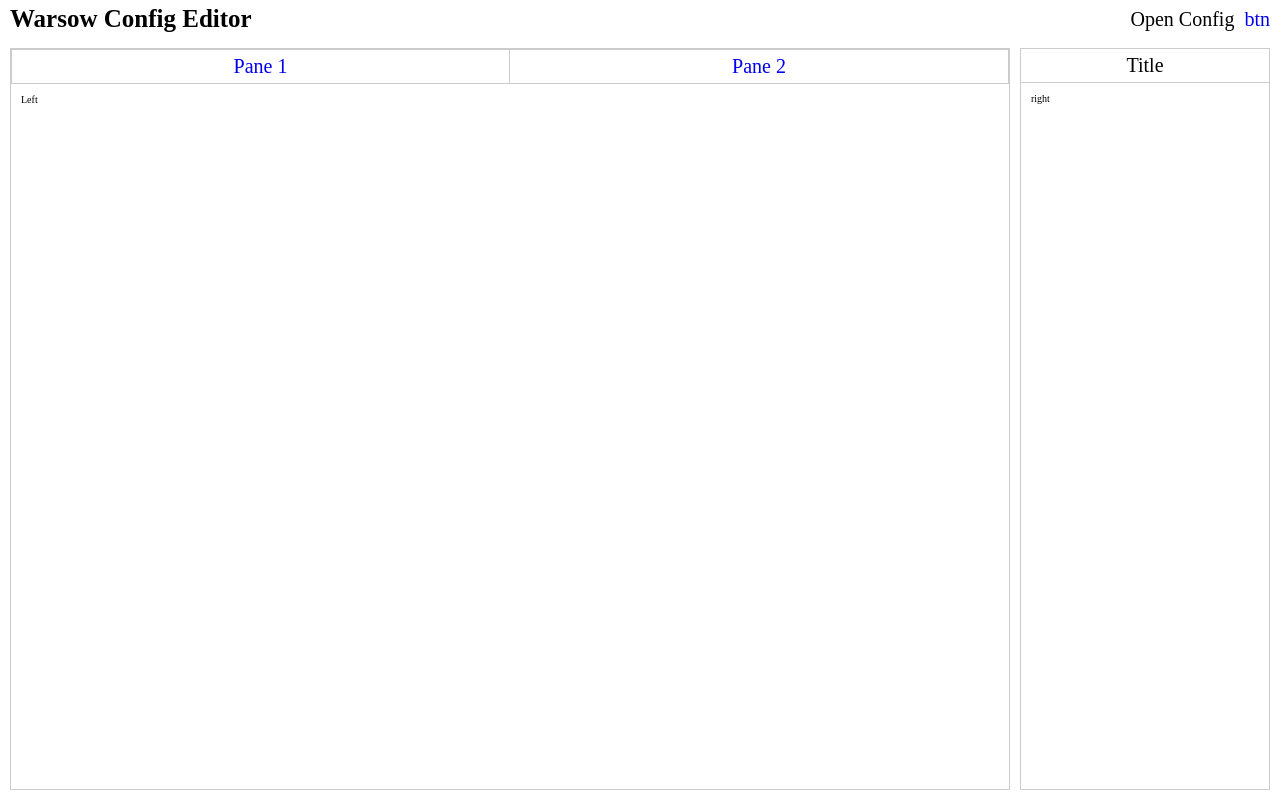
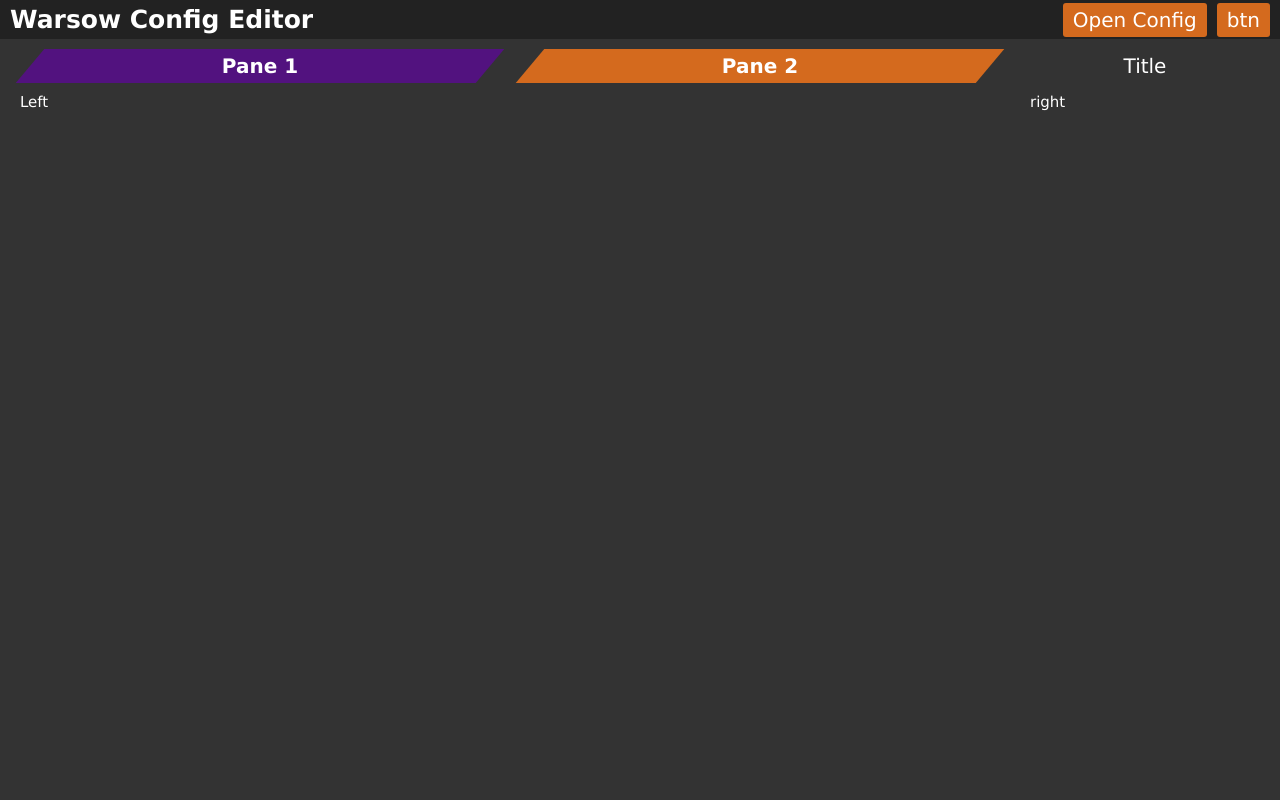
Before and after one commit to slice3984/warsow-config-editor, a website built with Parcel: page index.html in a window 1280 px wide. Built offline with nearby package versions, Linux system fonts and the light colour scheme.

Commit message:
basic styling

```diff
--- a/index.html
+++ b/index.html
@@ -15,16 +15,16 @@
         <ul>
             <li>
                 <input type="file" name="" id="open-config">
-                <label id="open-config" for="open-config">Open Config</label>
+                <label id="open-config" for="open-config" class="btn">Open Config</label>
             </li>
-            <li><a href="#">btn</a></li>
+            <li><a href="#" class="btn">btn</a></li>
         </ul>
     </header>
     <main class="main">
         <div class="main__left">
             <nav class="editor-nav">
                 <ul>
-                    <li><a href="#">Pane 1</a></li>
+                    <li class="selected"><a href="#">Pane 1</a></li>
                     <li><a href="#">Pane 2</a></li>
                 </ul>
             </nav>
--- a/src/sass/_base.scss
+++ b/src/sass/_base.scss
@@ -8,6 +8,7 @@
 
 html {
   font-size: 62.5%;
+  font-family: Verdana, Geneva, Tahoma, sans-serif;
   height: 100%;
 }
 
@@ -23,6 +24,8 @@
   justify-content: space-between;
   align-items: center;
   padding: 0.5rem 1rem;
+  background-color: $color-bg-darker;
+  color: $color-white;
 
   h1 {
     font-size: 2.5rem;
@@ -55,15 +58,16 @@
   justify-content: space-between;
   flex-grow: 1;
   padding: 1rem;
+  font-size: 1.5rem;
+  color: $color-white;
+  background-color: $color-bg;
 
   &__left {
-    border: 1px solid #ccc;
     width: 80%;
     margin-right: 1rem;
   }
 
   &__right {
-    border: 1px solid #ccc;
     width: 20%;
   }
 }
@@ -78,30 +82,52 @@
     display: flex;
     list-style: none;
     justify-content: space-around;
-    border: 1px solid #ccc;
+    background-color: $color-bg;
     font-size: 1.5rem;
 
     & li {
       cursor: pointer;
-      width: 50%;
+      background-color: $color-primary-2;
+      transform: skew(-40deg);
+      width: 46%;
       text-align: center;
       padding: 0.5rem;
-    }
 
-    & li:first-child {
-      border-right: 1px solid #ccc;
+      &:hover {
+        background-color: $color-primary-1;
+      }
     }
 
     & a {
+      display: block;
       text-decoration: none;
       font-size: 2rem;
+      color: $color-white;
+      font-weight: 700;
+      transform: skew(40deg);
     }
   }
+}
+
+.selected {
+  background-color: $color-primary-1 !important;
 }
 
 .heading-bindlist {
   text-align: center;
   font-size: 2rem;
   padding: 0.5rem;
-  border-bottom: 1px solid #ccc;
 }
+
+// Button style
+.btn {
+  padding: 0.5rem 1rem;
+  border-radius: 3px;
+  cursor: pointer;
+  color: $color-white;
+  background-color: $color-primary-2;
+
+  &:hover {
+    background-color: $color-primary-1;
+  }
+}
--- a/src/sass/_variables.scss
+++ b/src/sass/_variables.scss
@@ -0,0 +1,5 @@
+$color-primary-1: #52127f;
+$color-primary-2: #d46a1e;
+$color-bg: #333;
+$color-bg-darker: #222;
+$color-white: #fff;
```
